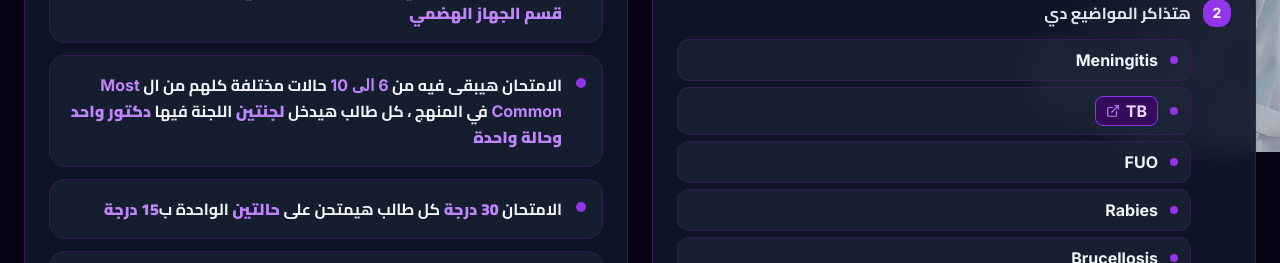
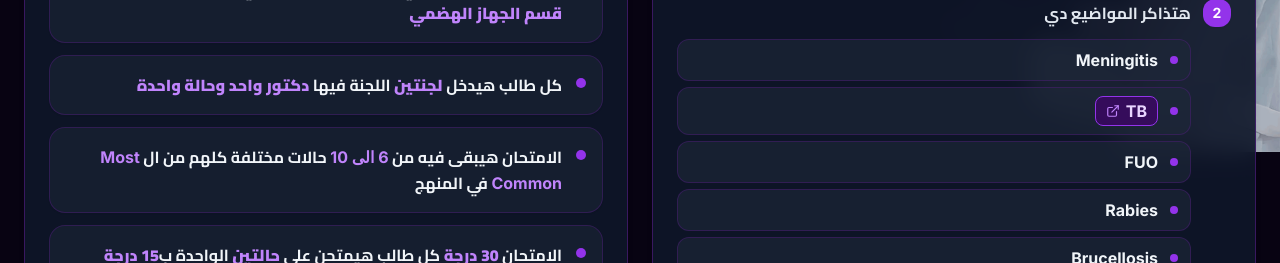
Before and after one commit to ahsozadromar-rgb/infectionosce-guide, a React (Vite) app: page / in a window 1280 px wide. Shown: the part 648-911 px from the top of the page. Built offline with nearby package versions, Linux system fonts and the light colour scheme; no server answers; the HTML template or start-up script is replaced by a standard one.

Commit message:
Separate committee entering rule into dedicated item #3 in OSCE details

```diff
--- a/src/components/PrioritiesAndOsceSection.jsx
+++ b/src/components/PrioritiesAndOsceSection.jsx
@@ -53,7 +53,12 @@ export default function PrioritiesAndOsceSection({ onOpenLecturePage }) {
     ),
     (
       <span>
-        الامتحان هيبقى فيه من <span className="text-purple-600 dark:text-purple-400 font-black font-inter">6 الى 10</span> حالات مختلفة كلهم من ال <span className="text-purple-600 dark:text-purple-400 font-black font-inter">Most Common</span> في المنهج ، كل طالب هيدخل <span className="text-purple-600 dark:text-purple-400 font-black">لجنتين</span> اللجنة فيها <span className="text-purple-600 dark:text-purple-400 font-black">دكتور واحد وحالة واحدة</span>
+        كل طالب هيدخل <span className="text-purple-600 dark:text-purple-400 font-black">لجنتين</span> اللجنة فيها <span className="text-purple-600 dark:text-purple-400 font-black">دكتور واحد وحالة واحدة</span>
+      </span>
+    ),
+    (
+      <span>
+        الامتحان هيبقى فيه من <span className="text-purple-600 dark:text-purple-400 font-black font-inter">6 الى 10</span> حالات مختلفة كلهم من ال <span className="text-purple-600 dark:text-purple-400 font-black font-inter">Most Common</span> في المنهج
       </span>
     ),
     (
```
